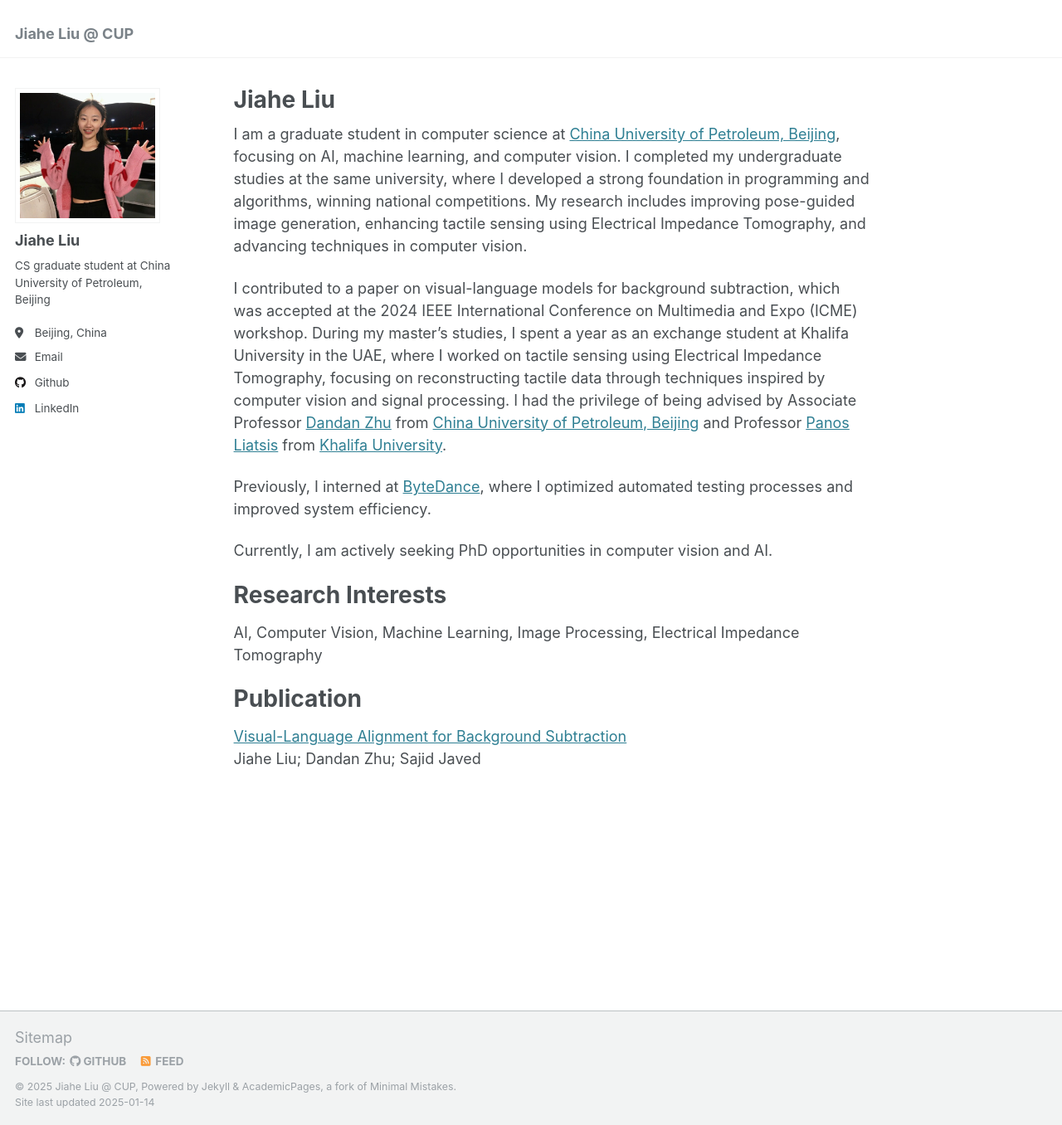
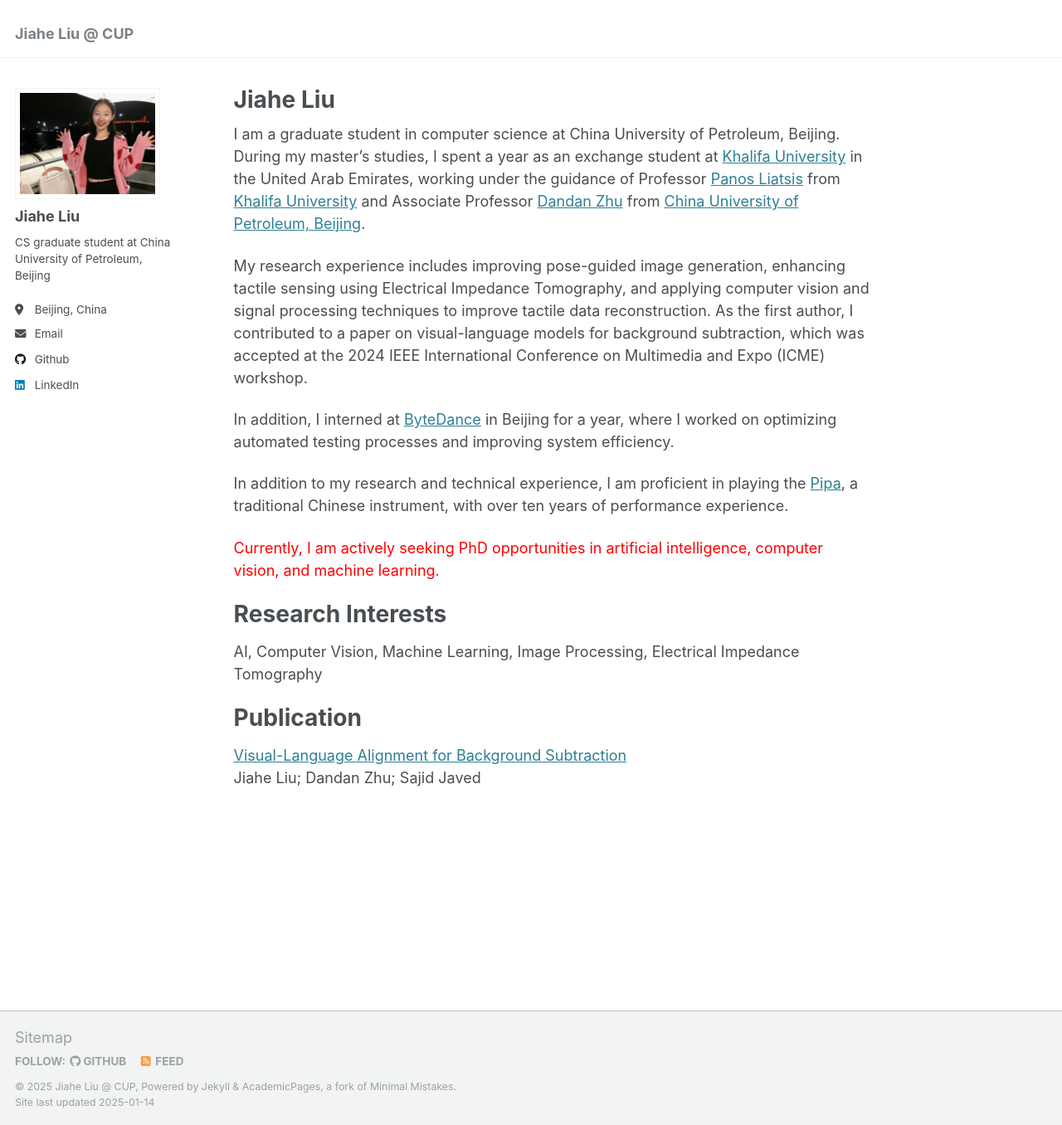
Before and after one commit to jiahe-liu/jiahe-liu.github.io, a Jekyll site: the page built from _pages/about.md, in a window 1280 px wide and 1356 px high. Shown: the whole window at 83% size. Built offline with Jekyll 4.4.1, drawn with Linux system fonts in a browser that asks for light colours.

Commit message:
Update introduction.

```diff
--- a/_pages/about.md
+++ b/_pages/about.md
@@ -7,13 +7,15 @@ redirect_from:
   - /about.html
 ---
 
-I am a graduate student in computer science at [China University of Petroleum, Beijing](https://www.cup.edu.cn/cupai/index.htm), focusing on AI, machine learning, and computer vision. I completed my undergraduate studies at the same university, where I developed a strong foundation in programming and algorithms, winning national competitions. My research includes improving pose-guided image generation, enhancing tactile sensing using Electrical Impedance Tomography, and advancing techniques in computer vision.
+I am a graduate student in computer science at China University of Petroleum, Beijing. During my master’s studies, I spent a year as an exchange student at [Khalifa University](https://www.ku.ac.ae/department/department-of-computer-science#about) in the United Arab Emirates, working under the guidance of Professor [Panos Liatsis](https://www.ku.ac.ae/college-people/panos-liatsis) from [Khalifa University](https://www.ku.ac.ae/department/department-of-computer-science#about) and Associate Professor [Dandan Zhu](https://www.cup.edu.cn/cupai/szdw/jsml/856a0903b2ea4e78a1e6001ba846b9d3.htm) from [China University of Petroleum, Beijing](https://www.cup.edu.cn/cupai/index.htm).
 
-I contributed to a paper on visual-language models for background subtraction, which was accepted at the 2024 IEEE International Conference on Multimedia and Expo (ICME) workshop. During my master’s studies, I spent a year as an exchange student at Khalifa University in the UAE, where I worked on tactile sensing using Electrical Impedance Tomography, focusing on reconstructing tactile data through techniques inspired by computer vision and signal processing. I had the privilege of being advised by Associate Professor [Dandan Zhu](https://www.cup.edu.cn/cupai/szdw/jsml/856a0903b2ea4e78a1e6001ba846b9d3.htm) from [China University of Petroleum, Beijing](https://www.cup.edu.cn/cupai/index.htm) and Professor [Panos Liatsis](https://www.ku.ac.ae/college-people/panos-liatsis) from [Khalifa University](https://www.ku.ac.ae/department/department-of-computer-science#about).
+My research experience includes improving pose-guided image generation, enhancing tactile sensing using Electrical Impedance Tomography, and applying computer vision and signal processing techniques to improve tactile data reconstruction. As the first author, I contributed to a paper on visual-language models for background subtraction, which was accepted at the 2024 IEEE International Conference on Multimedia and Expo (ICME) workshop.
 
-Previously, I interned at [ByteDance](https://www.bytedance.com/en/), where I optimized automated testing processes and improved system efficiency.
+In addition, I interned at [ByteDance](https://www.bytedance.com/en/) in Beijing for a year, where I worked on optimizing automated testing processes and improving system efficiency.
 
-Currently, I am actively seeking PhD opportunities in computer vision and AI.
+In addition to my research and technical experience, I am proficient in playing the [Pipa](https://en.wikipedia.org/wiki/Pipa), a traditional Chinese instrument, with over ten years of performance experience.
+
+<span style="color: red;">Currently, I am actively seeking PhD opportunities in artificial intelligence, computer vision, and machine learning.</span>
 
 Research Interests
 ======
```
Also changed, not shown: images/aPhotoOfMe.png.
